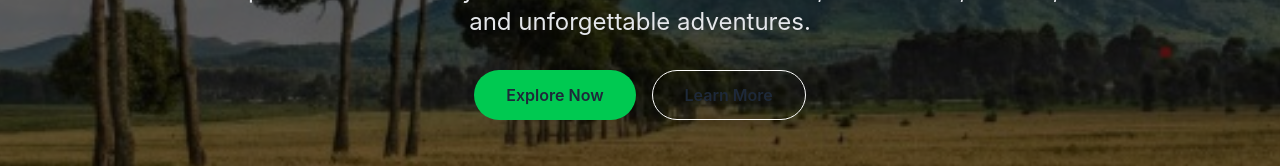
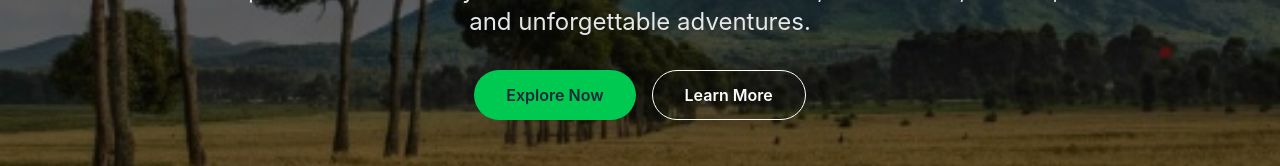
Before and after one commit to Arnaud090/assesement, a Vue app: page / in a window 1280 px wide. Shown: the part 482-648 px from the top of the page. Built offline with nearby package versions, Linux system fonts and the light colour scheme.

Commit message:
images in Home

```diff
--- a/src/views/homeview.vue
+++ b/src/views/homeview.vue
@@ -28,7 +28,7 @@ import viewImg from '/src/assets/images/view.jpg'
             Explore Now
           </button>
 
-          <button class="border border-white hover:bg-white hover:text-black px-8 py-3 rounded-full font-semibold transition duration-300">
+          <button class="border border-white hover:bg-white hover:text-black px-8 py-3 rounded-full font-semibold transition duration-300 text-white">
             Learn More
           </button>
         </div>
```
